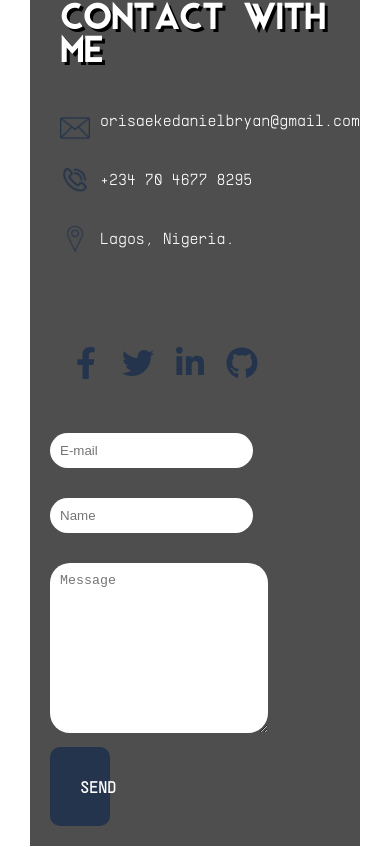
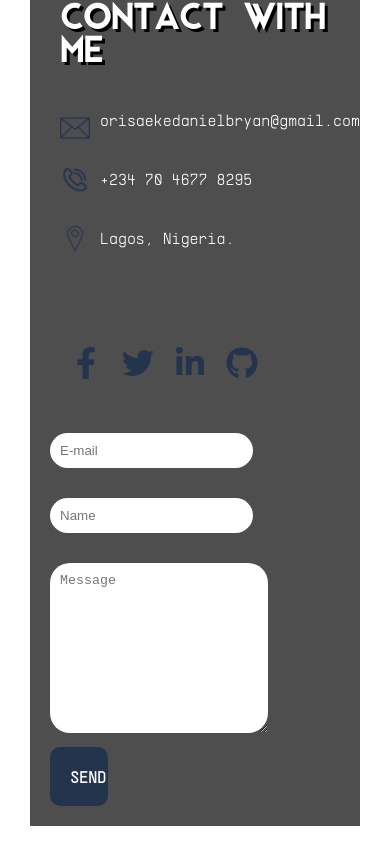
Before and after one commit to dannie-xoxo/my-portfolio, a React (Create React App) app: page / in a window 390 px wide. Shown: the part 2391-3247 px from the top of the page. Built offline with nearby package versions, Linux system fonts and the light colour scheme.

Commit message:
first commit

```diff
--- a/src/components/footer.css
+++ b/src/components/footer.css
@@ -98,7 +98,7 @@ input {
         flex-direction: column;
     }
      .btn1 {
-        padding: 30px;
+        padding: 20px;
      }
 
     }
```
